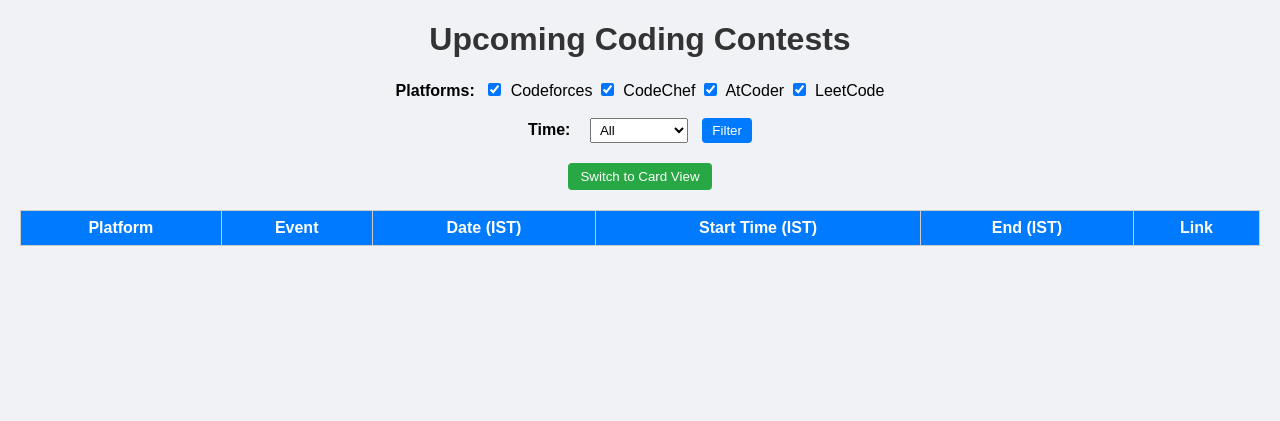
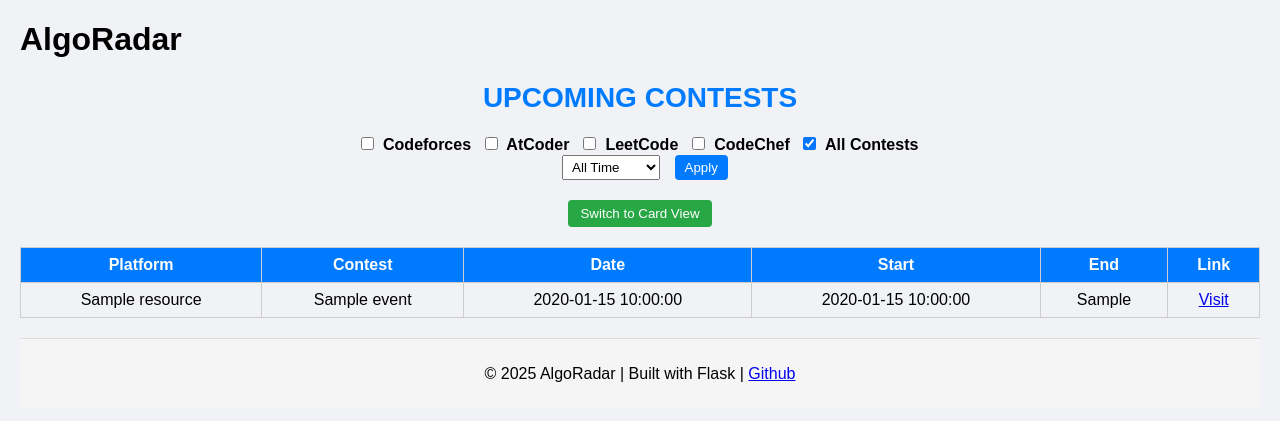
Before and after one commit to nilanshucodes/AlgoRadar, a Flask app: template templates/index.html in a window 1280 px wide. Shown: the top 421 px of the page. Run offline with Flask 3, Linux system fonts and the light colour scheme; the template is opened without the code that fills it: most values are stand-ins (such as "Sample title", 1, 10 or a date in 2020); lists and menus that the app fills with data are empty.

Commit message:
Added AlgoRadar

```diff
--- a/templates/index.html
+++ b/templates/index.html
@@ -1,171 +1,70 @@
-<!DOCTYPE html>
-<html>
-<head>
-    <title>Upcoming Contests</title>
-    <style>
-        body {
-            font-family: Arial, sans-serif;
-            background-color: #f0f2f5;
-            margin: 20px;
-        }
+{% extends "base.html" %}
+{% block title %}AlgoRadar{% endblock %}
+{% block content %}
+{% set platform_logos = {
+    'codeforces.com': url_for('static', filename='images/codeforces.png'),
+    'codechef.com': url_for('static', filename='images/codechef.png'),
+    'atcoder.jp': url_for('static', filename='images/atcoder.png'),
+    'leetcode.com': url_for('static', filename='images/leetcode.png')
+} %}
 
-        h1 {
-            text-align: center;
-            color: #333;
-        }
 
-        form {
-            text-align: center;
-            margin-bottom: 20px;
-        }
+<div class="container my-4">
+    <h1 class="mb-3 text-left">AlgoRadar</h1>
+    <h2 class="mb-3 text-center">UPCOMING CONTESTS</h2>
 
-        form label {
-            font-weight: bold;
-            margin-right: 5px;
-        }
 
-        form input[type="checkbox"] {
-            margin-right: 5px;
-        }
-
-        form select {
-            margin-left: 10px;
-            padding: 3px 5px;
-        }
-
-        form button {
-            margin-left: 10px;
-            padding: 5px 10px;
-            cursor: pointer;
-            background-color: #007bff;
-            color: white;
-            border: none;
-            border-radius: 4px;
-        }
-
-        /* Table view */
-        table {
-            width: 100%;
-            border-collapse: collapse;
-            margin-top: 20px;
-        }
-
-        table th, table td {
-            border: 1px solid #ccc;
-            padding: 8px 10px;
-            text-align: center;
-        }
-
-        table th {
-            background-color: #007bff;
-            color: white;
-        }
-
-        table tr:nth-child(even) {
-            background-color: #f9f9f9;
-        }
-
-        /* Card view */
-        .card-container {
-            display: none;
-            gap: 15px;
-            flex-wrap: wrap;
-            justify-content: center;
-        }
-
-        .contest-card {
-            width: 250px;
-            padding: 15px;
-            border-radius: 10px;
-            color: white;
-            box-shadow: 0 4px 8px rgba(0,0,0,0.2);
-            transition: transform 0.2s, box-shadow 0.2s;
-            display: flex;
-            flex-direction: column;
-            align-items: center;
-            text-align: center;
-            cursor: pointer;
-        }
-
-        .contest-card:hover {
-            transform: translateY(-5px);
-            box-shadow: 0 8px 16px rgba(0,0,0,0.3);
-        }
-
-        .platform-codeforces { background-color: #1f8ef1; }
-        .platform-codechef { background-color: #fb641b; }
-        .platform-atcoder { background-color: #3c3c3c; }
-        .platform-leetcode { background-color: #ffa116; }
-
-        /* Switch button */
-        #switchBtn {
-            display: block;
-            margin: 0 auto 20px;
-            padding: 6px 12px;
-            border: none;
-            border-radius: 4px;
-            background-color: #28a745;
-            color: white;
-            cursor: pointer;
-        }
-    </style>
-</head>
-<body>
-    <h1>Upcoming Coding Contests</h1>
-
-    <form method="get">
-        <label>Platforms:</label>
-        <!-- Default to 4 main platforms -->
-        <input type="checkbox" name="platform" value="codeforces.com"
-            {% if not platforms or 'codeforces.com' in platforms %}checked{% endif %}> Codeforces
-        <input type="checkbox" name="platform" value="codechef.com"
-            {% if not platforms or 'codechef.com' in platforms %}checked{% endif %}> CodeChef
-        <input type="checkbox" name="platform" value="atcoder.jp"
-            {% if not platforms or 'atcoder.jp' in platforms %}checked{% endif %}> AtCoder
-        <input type="checkbox" name="platform" value="leetcode.com"
-            {% if not platforms or 'leetcode.com' in platforms %}checked{% endif %}> LeetCode
-        <!-- Any other platforms will remain unchecked unless selected -->
-        {% for p in all_platforms %}
-            {% if p not in ['codeforces.com','codechef.com','atcoder.jp','leetcode.com'] %}
-                <input type="checkbox" name="platform" value="{{ p }}"
-                    {% if p in platforms %}checked{% endif %}> {{ p }}
-            {% endif %}
-        {% endfor %}
-        <br><br>
-        <label>Time:</label>
-        <select name="time">
-            <option value="" {% if not time_filter %}selected{% endif %}>All</option>
+    <!-- Filters -->
+    <form method="get" class="mb-3">
+        <div class="d-flex flex-wrap gap-2">
+            <label><input type="checkbox" name="platform" value="codeforces.com" {% if 'codeforces.com' in platforms %}checked{% endif %}> Codeforces</label>
+            <label><input type="checkbox" name="platform" value="atcoder.jp" {% if 'atcoder.jp' in platforms %}checked{% endif %}> AtCoder</label>
+            <label><input type="checkbox" name="platform" value="leetcode.com" {% if 'leetcode.com' in platforms %}checked{% endif %}> LeetCode</label>
+            <label><input type="checkbox" name="platform" value="codechef.com" {% if 'codechef.com' in platforms %}checked{% endif %}> CodeChef</label>
+            <label><input type="checkbox" name="platform" value="" {% if not platforms %}checked{% endif %}> All Contests</label>
+        </div>
+        <div class="mt-2">
+            <select name="time" class="form-select w-auto d-inline">
+                <option value="">All Time</option>
                 <option value="today" {% if time_filter == 'today' %}selected{% endif %}>Today</option>
                 <option value="week" {% if time_filter == 'week' %}selected{% endif %}>This Week</option>
                 <option value="month" {% if time_filter == 'month' %}selected{% endif %}>This Month</option>
             </select>
-        <button type="submit">Filter</button>
+            <button type="submit" class="btn btn-primary btn-sm">Apply</button>
+        </div>
     </form>
 
     <button id="switchBtn">Switch to Card View</button>
 
-    <!-- Table view -->
-    <table id="contestTable">
+    <!-- Table -->
+    <table id="contestTable" class="table table-bordered table-hover">
+        <thead class="table-dark">
             <tr>
                 <th>Platform</th>
-            <th>Event</th>
-            <th>Date (IST)</th>
-            <th>Start Time (IST)</th>
-            <th>End (IST)</th>
+                <th>Contest</th>
+                <th>Date</th>
+                <th>Start</th>
+                <th>End</th>
                 <th>Link</th>
             </tr>
-        {% for c in contests %}
-            {% if c.resource in ['codeforces.com','codechef.com','atcoder.jp','leetcode.com'] or c.resource in platforms %}
+        </thead>
+        <tbody>
+            {% for contest in contests %}
             <tr>
-                <td>{{ c.resource }}</td>
-                <td>{{ c.event }}</td>
-                <td>{{ c.start_date }}</td>
-                <td>{{ c.start_time }}</td>
-                <td>{{ c.end_ist }}</td>
-                <td><a href="{{ c.href }}" target="_blank">Link</a></td>
+                <td>
+                    {% if contest.resource in platform_logos %}
+                         <img src="{{ platform_logos[contest.resource] }}" alt="{{ contest.resource }}" class="table-logo">
+                    {% endif %}
+                    {{ contest.resource }}
+                </td>
+                <td>{{ contest.event }}</td>
+                <td>{{ contest.start_date }}</td>
+                <td> {{ contest.start_time }}</td>
+                <td>{{ contest.end_ist }}</td>
+                <td><a href="{{ contest.href }}" target="_blank" class="btn btn-sm btn-outline-primary">Visit</a></td>
             </tr>
-            {% endif %}
             {% endfor %}
+        </tbody>
     </table>
 
     <!-- Card view -->
@@ -199,5 +98,5 @@
             tableView = !tableView;
         });
     </script>
-</body>
-</html>
+</div>
+{% endblock %}
```
Lines whose indentation alone changed are shown as unchanged.
